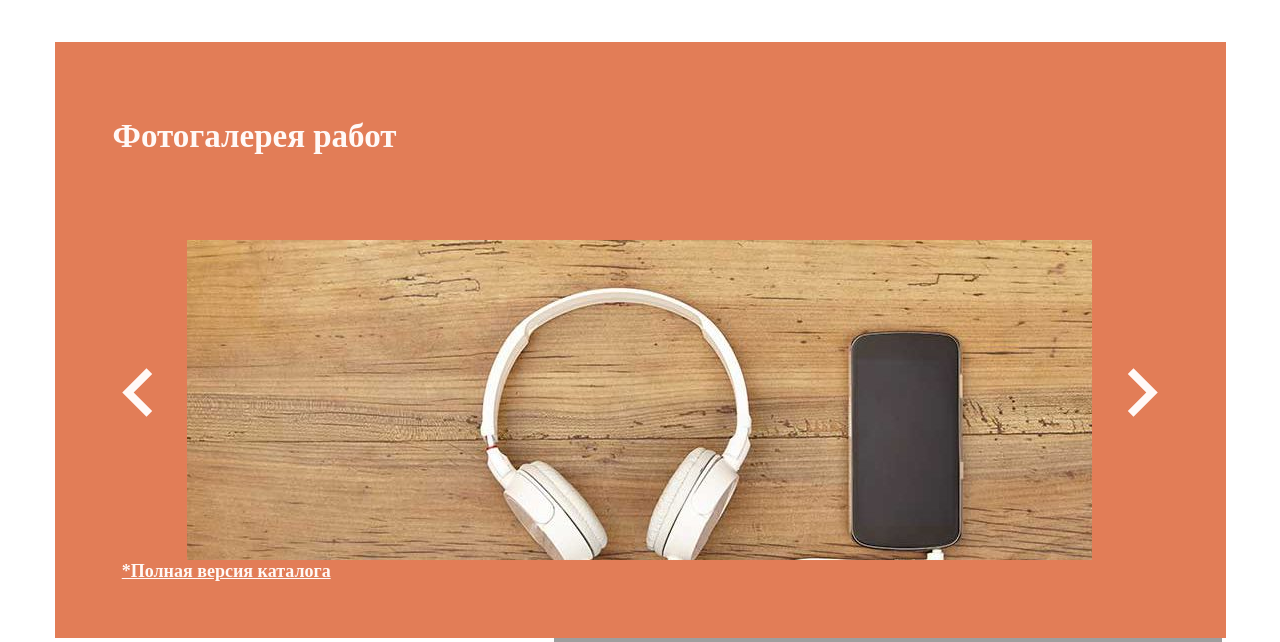
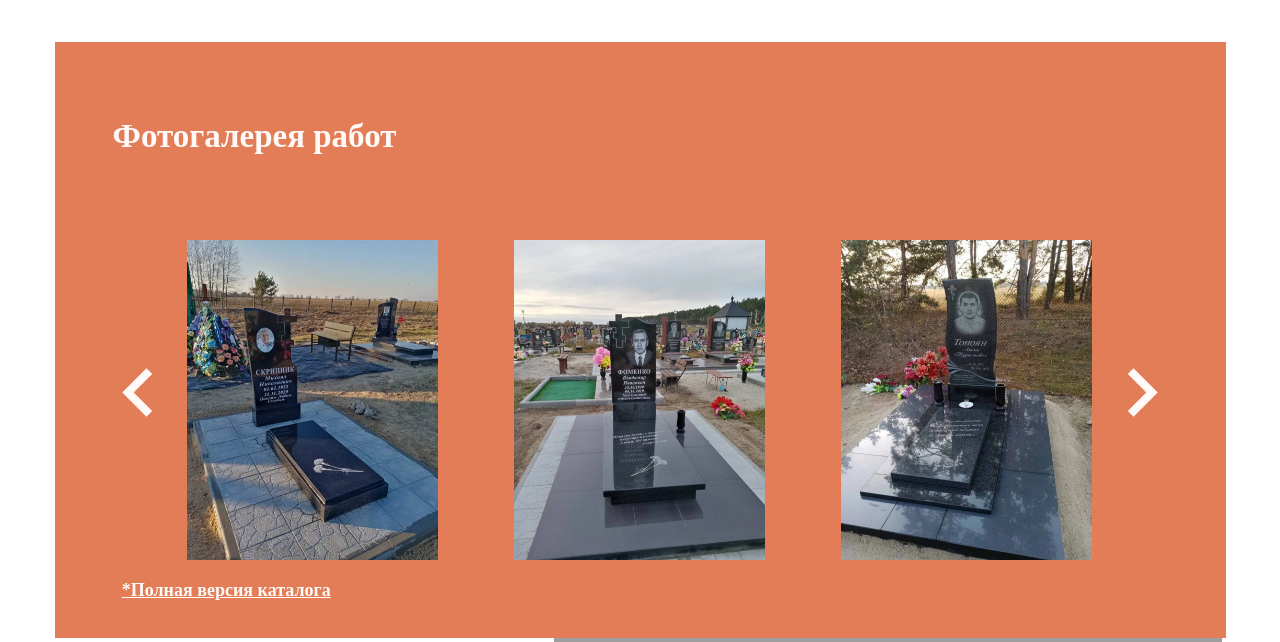
Before and after one commit to Rus-Abd/cemetry-landing, a PHP site: page / in a window 1280 px wide. Shown: the part 1978-2620 px from the top of the page. Run offline with PHP 8.4, Linux system fonts and the light colour scheme; some libraries are stand-ins or nearby versions; some web fonts are replaced; grey boxes are pictures that could not be loaded.

Commit message:
feat: add ui changes

```diff
--- a/app.js
+++ b/app.js
@@ -2,13 +2,17 @@ const prevArrow = document.querySelector('.arrow-previous img');
 const nextArrow = document.querySelector('.arrow-next img');
 var slider = tns({
   container: '.my-slider',
-  items: 3,
-  mouseDrag: true,
+
   swipeAngle: false,
   speed: 400,
   controls: false,
   nav: false,
-  gutter: 76,
+
+  responsive: {
+    1170: { fixedWidth: 251, gutter: 76, mouseDrag: false, items: 3 },
+    678: { fixedWidth: 220, gutter: 36, mouseDrag: true, items: 3 },
+    320: { fixedWidth: 180, gutter: 25, mouseDrag: true, items: 1 },
+  },
 });
 slider.getInfo();
 var info = slider.getInfo(),
--- a/index.html
+++ b/index.html
@@ -7,7 +7,7 @@
       name="viewport"
       content="width=device-width, initial-scale=1, minimum-scale=1"
     />
-
+    <link rel="preload" as="font" />
     <link
       rel="stylesheet"
       href="https://cdnjs.cloudflare.com/ajax/libs/tiny-slider/2.9.4/tiny-slider.css"
@@ -180,13 +180,45 @@
             </button>
             <div class="slider-wrapper">
               <div class="my-slider">
-                <img src="./assets/gallery/gal39834.jpg" alt="" />
+                <img
+                  src="./assets/gallery/photo_2021-12-21_23-08-24.webp"
+                  alt=""
+                />
 
-                <img src="./assets/gallery/gal43884.jpg" alt="" />
+                <img
+                  src="./assets/gallery/photo_2021-12-21_23-09-33.webp"
+                  alt=""
+                />
 
-                <img src="./assets/gallery/gal74744.jpg" alt="" />
+                <img
+                  src="./assets/gallery/photo_2021-12-21_23-09-39.webp"
+                  alt=""
+                />
 
-                <img src="./assets/gallery/showcase.jpg" alt="" />
+                <img
+                  src="./assets/gallery/photo_2021-12-21_23-09-41.webp"
+                  alt=""
+                />
+                <img
+                  src="./assets/gallery/photo_2021-12-21_23-09-44.webp"
+                  alt=""
+                /><img
+                  src="./assets/gallery/photo_2021-12-21_23-09-46.webp"
+                  alt=""
+                /><img
+                  src="./assets/gallery/photo_2021-12-21_23-09-48.webp"
+                  alt=""
+                /><img
+                  src="./assets/gallery/photo_2021-12-21_23-09-49.webp"
+                  alt=""
+                />
+                <img
+                  src="./assets/gallery/photo_2021-12-21_23-09-51.webp"
+                  alt=""
+                /><img
+                  src="./assets/gallery/photo_2021-12-21_23-09-52.webp"
+                  alt=""
+                />
               </div>
             </div>
             <button class="arrow-next">
@@ -226,10 +258,7 @@
         </p>
       </div>
     </footer>
-    <script
-      async
-      src="https://cdnjs.cloudflare.com/ajax/libs/tiny-slider/2.9.2/min/tiny-slider.js"
-    ></script>
+    <script src="https://cdnjs.cloudflare.com/ajax/libs/tiny-slider/2.9.2/min/tiny-slider.js"></script>
     <script
       src="https://maps.googleapis.com/maps/api/js?key=AIzaSyCcwT7CXM-9_dH9uWQCyIYw9xsZN-TlSUw&callback=initMap&libraries=&v=weekly"
       async
--- a/styles.css
+++ b/styles.css
@@ -153,30 +153,35 @@ FONTS START
   font-family: Montserrat;
   src: url('./assets/fonts/Montserrat-Regular.ttf');
   font-weight: 400;
+  font-display: swap;
 }
 
 @font-face {
   font-family: Montserrat;
   src: url('./assets/fonts/Montserrat-SemiBold.ttf');
   font-weight: 600;
+  font-display: swap;
 }
 
 @font-face {
   font-family: EBGaramond;
   src: url('./assets/fonts/EBGaramond-Regular.ttf');
   font-weight: 400;
+  font-display: swap;
 }
 
 @font-face {
   font-family: EBGaramond;
   src: url('./assets/fonts/EBGaramond-SemiBold.ttf');
   font-weight: 600;
+  font-display: swap;
 }
 
 @font-face {
   font-family: EBGaramond;
   src: url('./assets/fonts/EBGaramond-Medium.ttf');
   font-weight: 500;
+  font-display: swap;
 }
 
 /*
@@ -566,8 +571,12 @@ nav {
   width: 905px;
   overflow: hidden;
 }
+.my-slider img {
+  height: 320px;
+}
 .gallery-link {
   margin-left: 67.25px;
+  margin-top: 19px;
   font-style: normal;
   font-weight: 600;
   font-size: 18px;
@@ -856,12 +865,13 @@ footer .container p {
     height: 48.5px;
 
     margin: 128.25px 35.8px 0 67.25px;
+    display: none;
   }
 
   .arrow-next {
     width: 29.95px;
     height: 48.5px;
-
+    display: none;
     margin: 128.25px 68.25px 0 34.8px;
   }
 
@@ -905,7 +915,7 @@ footer .container p {
     margin-left: 45px;
   }
 }
-@media screen and (max-width: 320px) {
+@media screen and (max-width: 375px) {
   .container {
     width: 320px;
   }
@@ -1047,15 +1057,23 @@ footer .container p {
 
     margin-right: 38px;
   }
-  .services-item:nth-last-of-type(3) {
+  .services-item:nth-last-of-type(2) {
     display: none;
   }
 
   .services-item img {
     margin-top: 22.2px;
-    margin-left: 50px;
+
     width: 25.81px;
     height: 25px;
+  }
+  .gallery-link {
+    margin-left: 14px;
+    margin-top: 15px;
+    font-family: var(--fonts-eb);
+    font-size: 10px;
+    line-height: 13px;
+    text-underline-offset: 2px;
   }
   /*
 
```
Also changed, not shown: assets/gallery/gal39834.jpg (deleted), assets/gallery/gal43884.jpg (deleted), assets/gallery/gal74744.jpg (deleted), assets/gallery/photo_2021-12-21_23-08-24.webp (added), assets/gallery/photo_2021-12-21_23-09-33.webp (added), assets/gallery/photo_2021-12-21_23-09-39.webp (added), assets/gallery/photo_2021-12-21_23-09-41.webp (added), assets/gallery/photo_2021-12-21_23-09-44.webp (added), assets/gallery/photo_2021-12-21_23-09-46.webp (added), assets/gallery/photo_2021-12-21_23-09-48.webp (added), assets/gallery/photo_2021-12-21_23-09-49.webp (added), assets/gallery/photo_2021-12-21_23-09-51.webp (added), assets/gallery/photo_2021-12-21_23-09-52.webp (added), assets/gallery/showcase.jpg (deleted).
